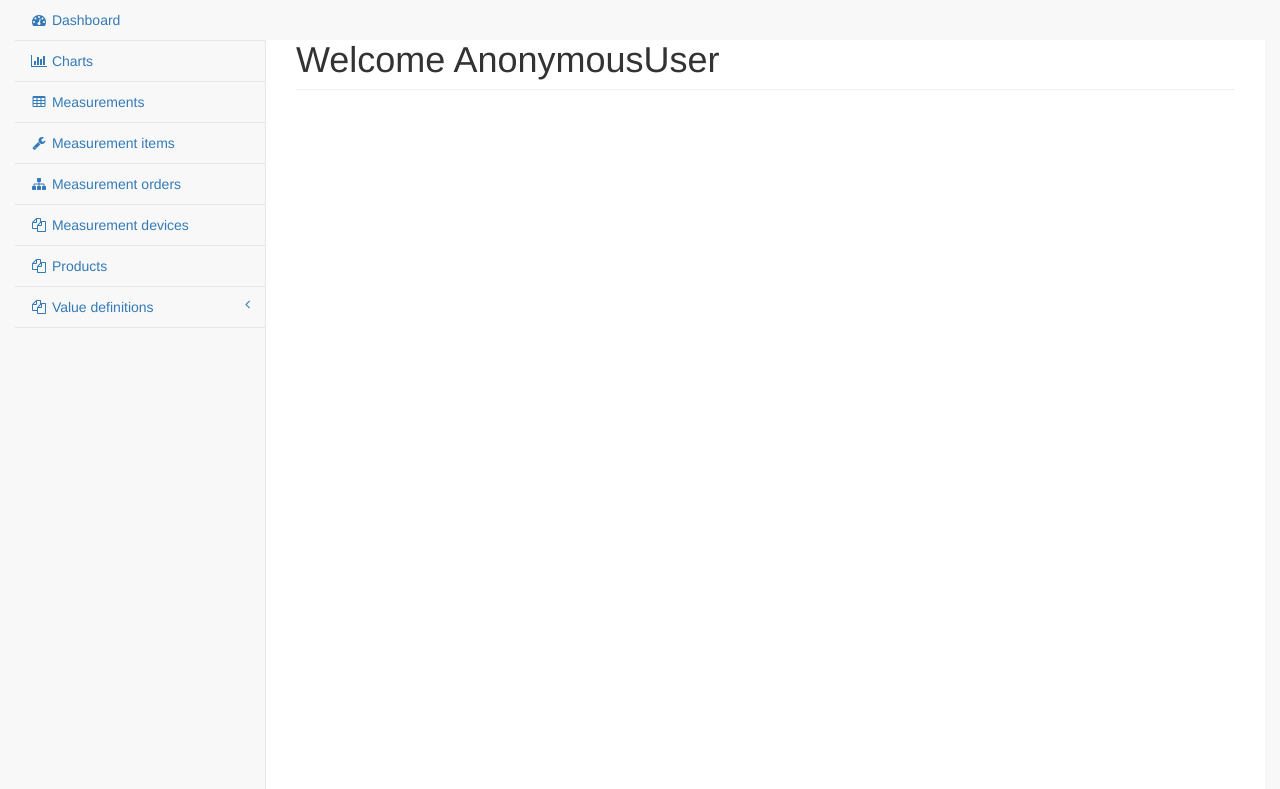
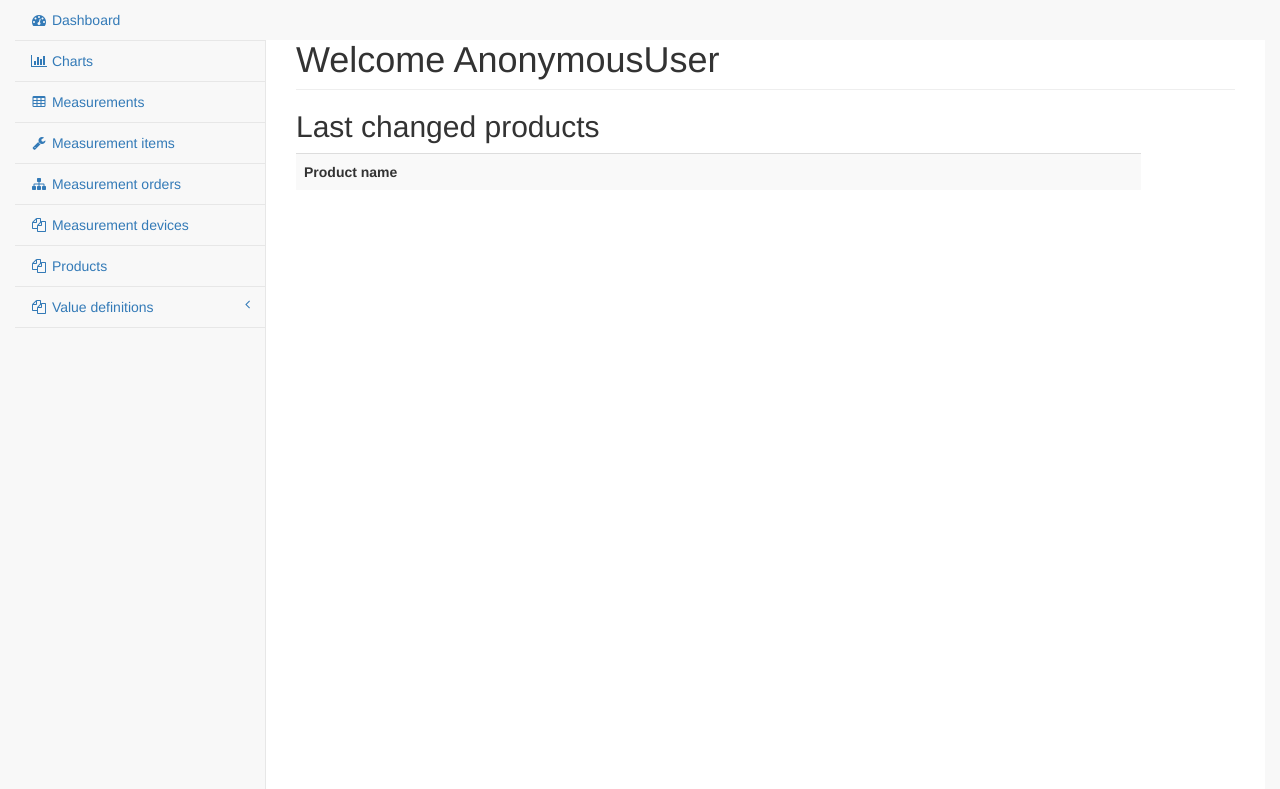
Before and after one commit to RedBeardCode/DjConChart, a Django app: template MeasurementManagement/templates/dashboard.html in a window 1280 px wide. Shown: the part 51-840 px from the top of the page. Run offline with Django 3.2, Linux system fonts and the light colour scheme; the template is opened without the code that fills it, so the values that code supplies are empty; some libraries are stand-ins or nearby versions.

Commit message:
MM-39 Create static Dashboard #MM-39 Fixed

```diff
--- a/MeasurementManagement/models.py
+++ b/MeasurementManagement/models.py
@@ -364,6 +364,10 @@ class CharacteristicValue(models.Model):
 
 
     @property
+    def product(self):
+        return self.order.order_type.product
+
+    @property
     def value(self):
         if self.is_valid and self._finished:
             return self._calc_value
--- a/MeasurementManagement/templates/dashboard.html
+++ b/MeasurementManagement/templates/dashboard.html
@@ -3,4 +3,18 @@
 {% load crispy_forms_tags %}
 {% block content %}
     <h1 class="page-header">Welcome {{ user }}</h1>
+    <h2>Last changed products</h2>
+    <table class="table table-striped list_table">
+
+        <th>Product name</th>
+        <th></th>
+        {% for product in view.last_changed_products %}
+            <tr class="clickable-row" data-href="{% url 'list_product' %}{{ object.pk }}/">
+                <td>{{ product.product_name }}</td>
+                <td><a href="/plot/{{ product.product_name|urlize }}/" class="btn btn-default">Show product site</a>
+                </td>
+            </tr>
+
+        {% endfor %}
+    </table>
 {% endblock %}
```
Also changed, not shown: MeasurementManagement/views.py (+9 -0 lines).
